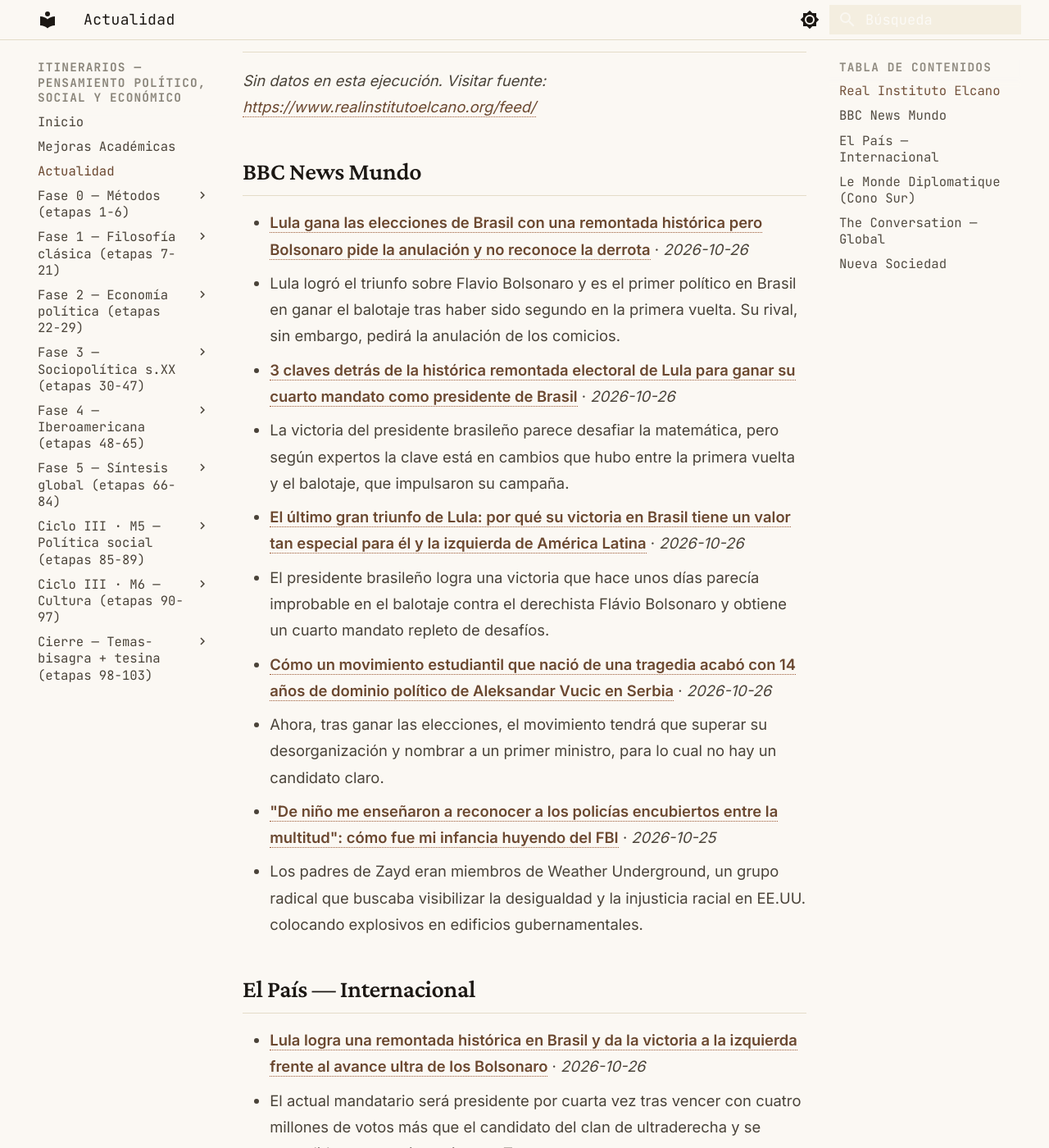
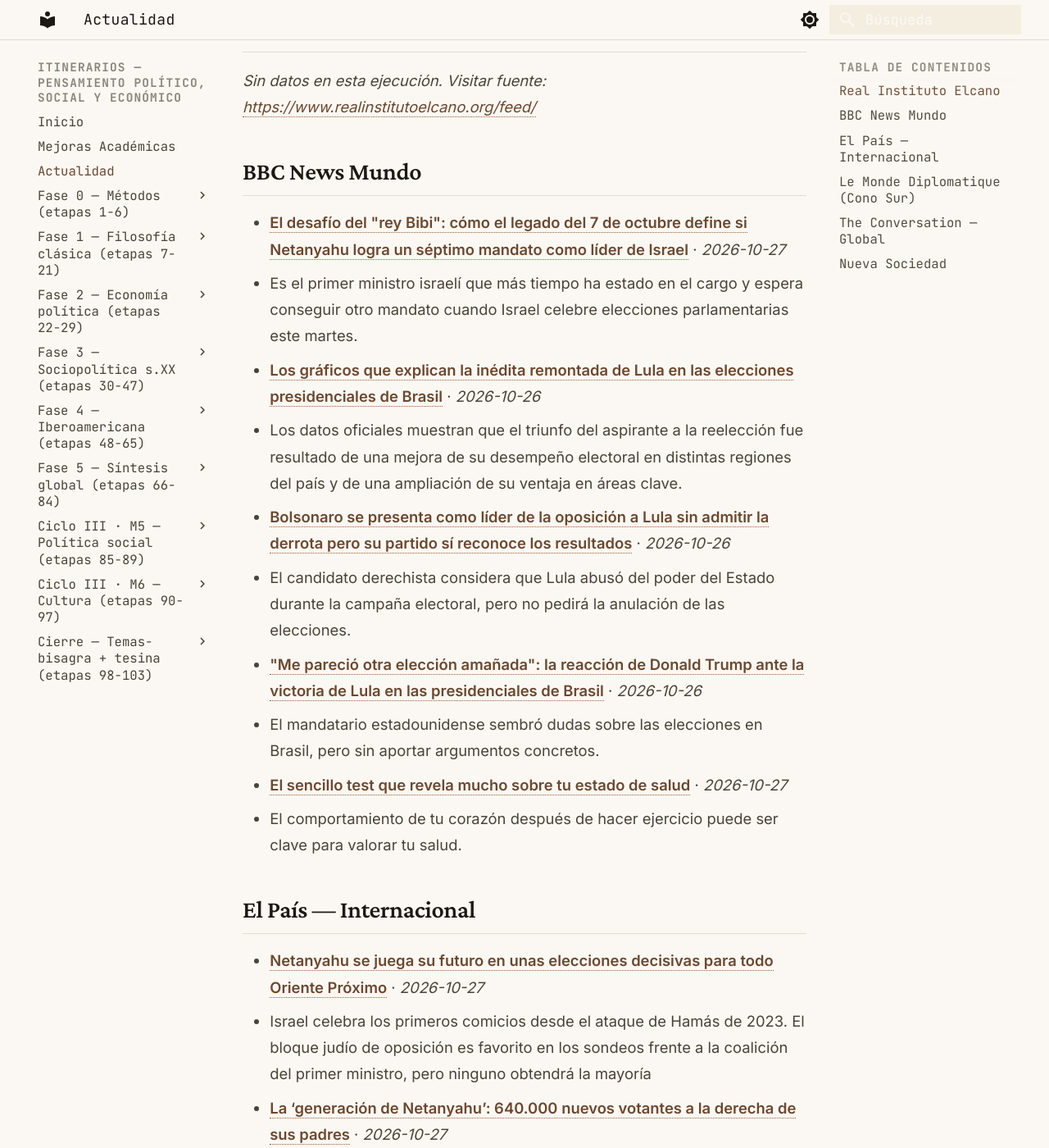
Before and after one commit to MrSpagVi/Curso, an MkDocs documentation site: the page built from docs/actualidad.md, in a window 1280 px wide and 1400 px high, scrolled down 643 px. Shown: the whole window at 82% size. Built offline with MkDocs 1.6.1 and Material for MkDocs 9.7.7, drawn with Linux system fonts in a browser that asks for light colours; some of the changed text lies outside the part shown.

Commit message:
auto: actualidad 2026-10-27

```diff
--- a/docs/actualidad.md
+++ b/docs/actualidad.md
@@ -6,7 +6,7 @@ title: Actualidad
 
 Últimos titulares de fuentes que dictan agenda en ciencia política y geopolítica. Actualizado automáticamente cada día (vía GitHub Actions).
 
-_Última actualización: 2026-10-26 11:56 UTC_
+_Última actualización: 2026-10-27 11:18 UTC_
 
 !!! tip "Ritual mensual — #actualidad"
     El último sábado de cada mes: agarrá **un** titular de los de abajo y escribí **300 palabras** aplicándole **2 autores** del último mes que leíste. ¿Qué diría cada uno? ¿En qué chocan? No resumas la noticia — usala como caso para pensar con las herramientas que venís construyendo. Guardá el texto con el tag `#actualidad` en tu sistema de notas. Esto convierte la teoría en criterio sobre la coyuntura: el objetivo del plan no es citar a Maquiavelo, es leer el presente con él.
@@ -17,29 +17,29 @@ _Sin datos en esta ejecución. Visitar fuente: [https://www.realinstitutoelcano.
 
 ## BBC News Mundo
 
-- **[Lula gana las elecciones de Brasil con una remontada histórica pero Bolsonaro pide la anulación y no reconoce la derrota](https://www.bbc.com/mundo/articles/ck1wvz44jy0go?at_medium=RSS&at_campaign=rss)** · *2026-10-26*
-  - Lula logró el triunfo sobre Flavio Bolsonaro y es el primer político en Brasil en ganar el balotaje tras haber sido segundo en la primera vuelta. Su rival, sin embargo, pedirá la anulación de los comicios.
-- **[3 claves detrás de la histórica remontada electoral de Lula para ganar su cuarto mandato como presidente de Brasil](https://www.bbc.com/mundo/articles/cmwy41z5lr8zo?at_medium=RSS&at_campaign=rss)** · *2026-10-26*
-  - La victoria del presidente brasileño parece desafiar la matemática, pero según expertos la clave está en cambios que hubo entre la primera vuelta y el balotaje, que impulsaron su campaña.
-- **[El último gran triunfo de Lula: por qué su victoria en Brasil tiene un valor tan especial para él y la izquierda de América Latina](https://www.bbc.com/mundo/articles/c6kglv4mk49wo?at_medium=RSS&at_campaign=rss)** · *2026-10-26*
-  - El presidente brasileño logra una victoria que hace unos días parecía improbable en el balotaje contra el derechista Flávio Bolsonaro y obtiene un cuarto mandato repleto de desafíos.
-- **[Cómo un movimiento estudiantil que nació de una tragedia acabó con 14 años de dominio político de Aleksandar Vucic en Serbia](https://www.bbc.com/mundo/articles/cm78pv28195xo?at_medium=RSS&at_campaign=rss)** · *2026-10-26*
-  - Ahora, tras ganar las elecciones, el movimiento tendrá que superar su desorganización y nombrar a un primer ministro, para lo cual no hay un candidato claro.
-- **["De niño me enseñaron a reconocer a los policías encubiertos entre la multitud": cómo fue mi infancia huyendo del FBI](https://www.bbc.com/mundo/articles/cw8d3v7l2d76o?at_medium=RSS&at_campaign=rss)** · *2026-10-25*
-  - Los padres de Zayd eran miembros de Weather Underground, un grupo radical que buscaba visibilizar la desigualdad y la injusticia racial en EE.UU. colocando explosivos en edificios gubernamentales.
+- **[El desafío del "rey Bibi": cómo el legado del 7 de octubre define si Netanyahu logra un séptimo mandato como líder de Israel](https://www.bbc.com/mundo/articles/cjg473r01g73o?at_medium=RSS&at_campaign=rss)** · *2026-10-27*
+  - Es el primer ministro israelí que más tiempo ha estado en el cargo y espera conseguir otro mandato cuando Israel celebre elecciones parlamentarias este martes.
+- **[Los gráficos que explican la inédita remontada de Lula en las elecciones presidenciales de Brasil](https://www.bbc.com/mundo/articles/cr2ke8j4944po?at_medium=RSS&at_campaign=rss)** · *2026-10-26*
+  - Los datos oficiales muestran que el triunfo del aspirante a la reelección fue resultado de una mejora de su desempeño electoral en distintas regiones del país y de una ampliación de su ventaja en áreas clave.
+- **[Bolsonaro se presenta como líder de la oposición a Lula sin admitir la derrota pero su partido sí reconoce los resultados](https://www.bbc.com/mundo/articles/cm4g172l4k87o?at_medium=RSS&at_campaign=rss)** · *2026-10-26*
+  - El candidato derechista considera que Lula abusó del poder del Estado durante la campaña electoral, pero no pedirá la anulación de las elecciones.
+- **["Me pareció otra elección amañada": la reacción de Donald Trump ante la victoria de Lula en las presidenciales de Brasil](https://www.bbc.com/mundo/articles/cm0j05gd09jyo?at_medium=RSS&at_campaign=rss)** · *2026-10-26*
+  - El mandatario estadounidense sembró dudas sobre las elecciones en Brasil, pero sin aportar argumentos concretos.
+- **[El sencillo test que revela mucho sobre tu estado de salud](https://www.bbc.com/mundo/articles/crd6dxn11vpvo?at_medium=RSS&at_campaign=rss)** · *2026-10-27*
+  - El comportamiento de tu corazón después de hacer ejercicio puede ser clave para valorar tu salud.
 
 ## El País — Internacional
 
-- **[Lula logra una remontada histórica en Brasil y da la victoria a la izquierda frente al avance ultra de los Bolsonaro](https://elpais.com/america/2026-10-26/lula-logra-una-remontada-historica-en-brasil-y-da-la-victoria-a-la-izquierda-frente-al-avance-ultra-de-los-bolsonaro.html)** · *2026-10-26*
-  - El actual mandatario será presidente por cuarta vez tras vencer con cuatro millones de votos más que el candidato del clan de ultraderecha y se consolida como resistencia ante Trump
-- **[Bolsonaro no reconoce el triunfo de Lula y pide la anulación de las elecciones](https://elpais.com/america/2026-10-26/bolsonaro-no-reconoce-el-triunfo-de-lula-y-pide-la-anulacion-de-las-elecciones.html)** · *2026-10-26*
-  - Los ultras se muestran abatidos, pero anuncian una batalla legal contra lo que califican de “canallada”
-- **[Lula gana, pero el Brasil que lo hizo imbatible ya no existe](https://elpais.com/america/2026-10-26/lula-gana-pero-el-brasil-que-lo-hizo-imbatible-ya-no-existe.html)** · *2026-10-26*
-  - El presidente, que cumple 81 años este martes, empieza un cuarto mandato que abre la sucesión en la izquierda y le obliga a responder a un malestar para el que ya no le sirven sus viejas fórmulas
-- **[La remontada histórica de Lula es una derrota para Trump](https://elpais.com/america/2026-10-26/la-remontada-historica-de-lula-es-una-derrota-para-trump.html)** · *2026-10-26*
-  - La derrota de Flávio Bolsonaro abre la disputa por el liderazgo de la derecha brasileña
-- **[María Corina Machado, el desafío de volver](https://elpais.com/america/2026-10-25/maria-corina-machado-el-desafio-de-volver.html)** · *2026-10-25*
-  - La líder opositora ha resuelto el problema de la distancia, pero no el del tiempo
+- **[Netanyahu se juega su futuro en unas elecciones decisivas para todo Oriente Próximo](https://elpais.com/internacional/2026-10-27/netanyahu-se-juega-su-futuro-en-unas-elecciones-decisivas-para-todo-oriente-proximo.html)** · *2026-10-27*
+  - Israel celebra los primeros comicios desde el ataque de Hamás de 2023. El bloque judío de oposición es favorito en los sondeos frente a la coalición del primer ministro, pero ninguno obtendrá la mayoría
+- **[La ‘generación de Netanyahu’: 640.000 nuevos votantes a la derecha de sus padres](https://elpais.com/internacional/2026-10-27/la-generacion-de-netanyahu-640000-nuevos-votantes-a-la-derecha-de-sus-padres.html)** · *2026-10-27*
+  - Un 10% de israelíes acuden por primera vez a las urnas más radicales y religiosos que sus mayores. No conocen otro primer ministro ni un diálogo de paz con los palestinos
+- **[75.000 muertos después, Gaza es la gran ausente en las elecciones israelíes](https://elpais.com/internacional/2026-10-27/75000-muertos-despues-gaza-es-la-gran-ausente-en-las-elecciones-israelies.html)** · *2026-10-27*
+  - Los principales candidatos no han presentado un plan para el futuro de la Franja, devastada tras tres años de bombardeos, y se han centrado en las víctimas de Hamás
+- **[Brasil y los dueños del algoritmo](https://elpais.com/america/2026-10-27/brasil-y-los-duenos-del-algoritmo.html)** · *2026-10-27*
+  - La victoria de Lula pone sobre la mesa que es posible ganar en las urnas a los tecnoligarcas, pero también la necesidad de poner freno a su asalto a la democracia
+- **[Postres variados](https://elpais.com/internacional/2026-10-27/postres-variados.html)** · *2026-10-27*
+  - En un menú gastronómico o en unas elecciones como las de Israel, la libertad de elegir importa incluso cuando ninguna opción resulta apetecible
 
 ## Le Monde Diplomatique (Cono Sur)
 
@@ -47,16 +47,16 @@ _Sin datos en esta ejecución. Visitar fuente: [https://www.eldiplo.org/feed/](h
 
 ## The Conversation — Global
 
-- **[Five ways to look after yourself as winter approaches](https://theconversation.com/five-ways-to-look-after-yourself-as-winter-approaches-294750)** · *2026-10-26*
-  - A few small changes to your daily routine can help you cope better during the winter months.
-- **[18 million people living in poverty depend on underwater meadows for food and income - but these vital habitats are under threat](https://theconversation.com/18-million-people-living-in-poverty-depend-on-underwater-meadows-for-food-and-income-but-these-vital-habitats-are-under-threat-293971)** · *2026-10-26*
-  - Seagrass meadows have a vital role in the fight against poverty.
-- **[Working-class academics are still struggling to fit in at university](https://theconversation.com/working-class-academics-are-still-struggling-to-fit-in-at-university-293049)** · *2026-10-26*
-  - Staff from working-class backgrounds often face an unspoken expectation to adapt.
-- **[Victorian spiritualism capitalised on the desire to transcend death to create new ways of making money](https://theconversation.com/victorian-spiritualism-capitalised-on-the-desire-to-transcend-death-to-create-new-ways-of-making-money-294302)** · *2026-10-26*
-  - The very technologies that transformed Victorian commerce and entertainment also helped make ghosts visible, reproducible and profitable.
-- **[Where did bats come from? New research points to Europe](https://theconversation.com/where-did-bats-come-from-new-research-points-to-europe-293625)** · *2026-10-26*
-  - The fact bats can fly has made it hard to pin down the place where their evolutionary story began.
+- **[Embrace lazy autumn gardening to protect wildlife](https://theconversation.com/embrace-lazy-autumn-gardening-to-protect-wildlife-294385)** · *2026-10-27*
+  - By simply doing less, we can promote habitat complexity and help increase species diversity.
+- **[Can your brain make you see ghosts? The science behind the Bloody Mary legend](https://theconversation.com/can-your-brain-make-you-see-ghosts-the-science-behind-the-bloody-mary-legend-290764)** · *2026-10-27*
+  - Your brain is perfectly capable of turning your own reflection into something monstrous.
+- **[Protein can help build and preserve muscle, but eating more has its limits](https://theconversation.com/protein-can-help-build-and-preserve-muscle-but-eating-more-has-its-limits-294802)** · *2026-10-27*
+  - Extra protein can support muscle growth, but its benefits depend on what you already eat and whether you challenge your muscles.
+- **[Brazil: Lula’s presidential win puts the brakes on the rise of the far right in Latin America](https://theconversation.com/brazil-lulas-presidential-win-puts-the-brakes-on-the-rise-of-the-far-right-in-latin-america-295219)** · *2026-10-27*
+  - President Lula’s spectacular reelection sends a clear a warning to the global far-right after seven conservative presidential wins in Latin America in 18 months.
+- **[Fries, cold spoons and eyebrow clamps: investigating the internet’s migraine remedies](https://theconversation.com/fries-cold-spoons-and-eyebrow-clamps-investigating-the-internets-migraine-remedies-294935)** · *2026-10-27*
+  - Strange Health explores the science behind viral migraine hacks with neuroscientist Amanda Ellison, who experiences migraine herself.
 
 ## Nueva Sociedad
 
```
